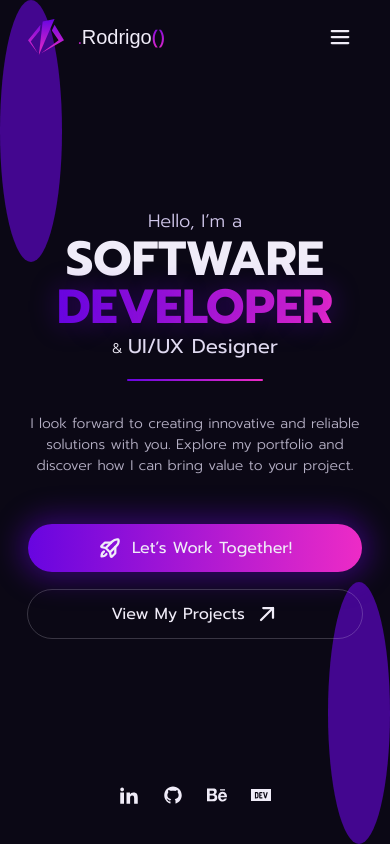
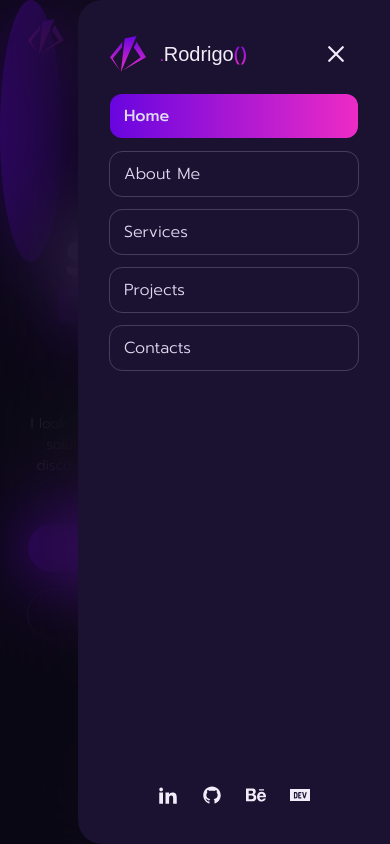
Before and after one commit to rodrigsmor/portfolio, a Next.js app: page /en-US in a window 390 px wide. Both pictures are taken after a click on the button 340 px from the left and 37 px from the top of the page. Shown: the top 844 px of the page. Built offline with nearby package versions, Linux system fonts and the light colour scheme; a web font is replaced by a local one.

Commit message:
:sparkles: feat: develops mobile sidebar with transition

```diff
--- a/components/layout/header/header.module.css
+++ b/components/layout/header/header.module.css
@@ -14,7 +14,7 @@
     display: none;
   }
 
-  &.scrolled {
+  &:global(.scrolled) {
     /* box-shadow: var(--shadow-primary-main); */
     backdrop-filter: blur(20px);
     background: color-mix(in srgb, var(--typography-extralight) 10%, transparent);
@@ -50,6 +50,14 @@
 @media (min-width: 1024px) {
   .header {
     padding: 0 7.84dvw;
+
+    &:global(.scrolled) {
+      height: 4.25rem;
+      border-radius: 1.125rem;
+      inset: 1.75rem auto auto;
+      width: calc(100dvw - 3.5rem);
+      padding: 0 calc(7.84dvw - 1.75rem);
+    }
   }
 
   .header > :global(.outline-select),
@@ -61,14 +69,3 @@
     display: none;
   }
 }
-
-@media (min-width: 1024px) {
-  .header {
-    &.scrolled {
-      height: 4.25rem;
-      border-radius: 1.125rem;
-      inset: 1.75rem auto auto;
-      width: calc(100dvw - 3.5rem);
-    }
-  }
-}
--- a/components/layout/header/index.tsx
+++ b/components/layout/header/index.tsx
@@ -5,37 +5,25 @@ import { List } from 'phosphor-react';
 import { Logo } from '@/components/textual/logo';
 import { IconButton } from '@/components/buttons/icon-button';
 import { OutlineSelect } from '../../forms/outline-select/index';
-import { navbarSections } from '@/utils/consts/sections';
+import { navbarSections } from '@/consts/sections';
 import { NavbarTab } from '@/components/textual/navbar-tab';
-import { SectionsKey } from '@/utils/@types/sections';
-import { useEffect, useRef } from 'react';
+import { useScroll } from '@/hooks/useScrollNavigation';
+import { MobileSidebar } from '../mobile-sidebar';
+
+import { useTransition } from '@/hooks/useTransition';
 
 export function Header() {
-  const currentSection: SectionsKey = 'home';
-  const headerRef = useRef<HTMLElement>(null);
+  const { activeSection, isSticky } = useScroll();
 
-  useEffect(() => {
-    const checkScroll = () => {
-      if (!headerRef.current) return;
+  const [shouldRenderSidebar, toggleSidebarVisibility, isTransitioning] = useTransition(false, 300);
 
-      if (window.scrollY > 50) {
-        headerRef.current.classList.add(styles.scrolled);
-      } else {
-        headerRef.current.classList.remove(styles.scrolled);
-      }
-    };
-
-    checkScroll();
-
-    window.addEventListener('scroll', checkScroll);
-
-    return () => window.removeEventListener('scroll', checkScroll);
-  }, []);
+  const onClose = () => toggleSidebarVisibility(false);
 
   return (
-    <header ref={headerRef} className={`${styles.header}`}>
+    <>
+      <header className={`${styles.header} ${isSticky ? 'scrolled' : ''}`}>
         <Logo />
-      <IconButton onClick={() => { }}>
+        <IconButton onClick={() => toggleSidebarVisibility(true)}>
           <List size={24} weight="bold" />
         </IconButton>
         <nav className={`navbar ${styles.navbar}`}>
@@ -43,7 +31,7 @@ export function Header() {
             {navbarSections.map((item) => (
               <li key={item.value}>
                 <NavbarTab
-                isCurrent={currentSection === item.value}
+                  isCurrent={activeSection === item.value}
                   label={item.label}
                   value={item.value}
                 />
@@ -53,5 +41,12 @@ export function Header() {
         </nav>
         <OutlineSelect />
       </header>
+      {shouldRenderSidebar && (
+        <MobileSidebar
+          isOpen={isTransitioning}
+          onClose={onClose}
+        />
+      )}
+    </>
   );
 }
--- /dev/null
+++ b/components/layout/mobile-sidebar/index.tsx
@@ -0,0 +1,64 @@
+import { X } from 'phosphor-react';
+import { SocialLinks } from '../social-links';
+import styles from './mobile-sidebar.module.css';
+import { navbarSections } from '@/consts/sections';
+import { NavbarTab } from '@/components/textual/navbar-tab';
+import { useScroll } from '@/hooks/useScrollNavigation';
+import { IconButton } from '@/components/buttons/icon-button';
+import { Logo } from '@/components/textual/logo';
+
+interface MobileSidebarProps {
+  isOpen: boolean;
+  onClose: () => void;
+}
+
+export function MobileSidebar({ isOpen, onClose }: MobileSidebarProps) {
+  const { activeSection } = useScroll();
+
+  return (
+    <>
+      <div onClick={onClose} className={`${styles.backdropBlur} ${isOpen ? styles.show : ''} `} aria-hidden></div>
+      <aside
+        // ref={sidebarRef}
+        id="main-sidebar"
+        className={`${styles.sidebar} ${isOpen ? styles.show : ''}`}
+        aria-hidden={!isOpen}
+        aria-modal="true"
+        role="dialog"
+        aria-labelledby="sidebar-title"
+      >
+        <header className={styles.sidebarHeader}>
+          <h2 id="sidebar-title" className="sr-only">Menu de Navegação</h2>
+          <Logo />
+          <IconButton
+            onClick={onClose}
+            aria-label="Fechar menu"
+          >
+            <X size={24} aria-hidden="true" weight="bold" />
+          </IconButton>
+        </header>
+
+        <nav className={styles.sidebarNav}>
+          <ul role="list">
+            {navbarSections.map((section) => (
+              <li key={section.value}>
+                <NavbarTab
+                  isMobile
+                  isCurrent={activeSection === section.value}
+                  label={section.label}
+                  value={section.value}
+                  onClick={onClose}
+                />
+              </li>
+            ))}
+          </ul>
+        </nav>
+
+        <footer className={styles.sidebarFooter}>
+          <p className="sr-only">Our social media channels:</p>
+          <SocialLinks />
+        </footer>
+      </aside>
+    </>
+  );
+}
--- /dev/null
+++ b/components/layout/mobile-sidebar/mobile-sidebar.module.css
@@ -0,0 +1,96 @@
+.sidebar {
+  display: flex;
+  flex-direction: column;
+  align-items: center;
+  z-index: 11;
+  height: 100dvh;
+  width: 80dvw;
+  position: fixed;
+  gap: 1.125rem;
+  inset: 0 -80dvw 0 auto;
+  padding: 2rem;
+  transition: all .3s ease;
+  border-radius: 1.5rem 0 0 1.5rem;
+  justify-content: space-between;
+  background: var(--background-dark);
+
+  &.show {
+    inset: 0 0 0 auto;
+  }
+}
+
+.backdropBlur {
+  pointer-events: none;
+  height: 100dvh;
+  width: 100dvw;
+  position: fixed;
+  inset: 0 0 0 0;
+  z-index: 10;
+  opacity: 0;
+  transition: all .3s ease;
+  backdrop-filter: blur(40px);
+  background: color-mix(in srgb, var(--background-extradark) 40%, transparent);
+
+  &.show {
+    opacity: 1;
+  }
+}
+
+.sidebarHeader {
+  display: flex;
+  width: 100%;
+  display: flex;
+  max-width: 100%;
+  align-items: center;
+  justify-content: space-between;
+
+  :global(#sidebar-title) {
+    visibility: hidden;
+    pointer-events: none;
+    position: absolute;
+    font-size: var(--font-h6);
+  }
+}
+
+.sidebarNav {
+  width: 100%;
+  min-width: 100%;
+  height: 100%;
+  display: flex;
+  align-items: center;
+  flex-direction: column;
+  list-style: none;
+
+  > ul {
+    gap: .875rem;
+    width: 100%;
+    max-width: 100%;
+    display: flex;
+    flex-direction: column;
+    list-style: none;
+
+    > li {
+      min-width: 100%;
+    }
+  }
+}
+
+.sidebarFooter {
+  display: flex;
+  align-items: center;
+  flex-direction: column;
+
+  :global(.sr-only) {
+    visibility: hidden;
+  }
+}
+
+@media (min-width: 1024px) {
+  .sidebar {
+    display: none;
+  }
+
+  .show {
+    display: none;
+  }
+}
--- a/components/sections/projects/projects.module.css
+++ b/components/sections/projects/projects.module.css
@@ -1,8 +1,9 @@
 .projectsContainer {
   width: 100%;
   gap: 4.25rem;
+  display: flex;
   max-width: 100%;
-  display: flex;
+  min-height: 100dvh;
   position: relative;
   height: max-content;
   align-items: center;
--- a/components/textual/navbar-tab/index.tsx
+++ b/components/textual/navbar-tab/index.tsx
@@ -8,16 +8,19 @@ interface NavbarTabProps {
   value: SectionsKey;
   label: string;
   isCurrent: boolean;
+  isMobile?: boolean;
+  onClick?: () => void;
 }
 
-export function NavbarTab({ isCurrent, label, value }: NavbarTabProps) {
-  const {t} = useTranslate();
+export function NavbarTab({ isCurrent, label, value, isMobile, onClick }: NavbarTabProps) {
+  const { t } = useTranslate();
 
   return (
     <a
       href={`#${value}`}
       aria-current={isCurrent ? 'page' : 'false'}
-      className={styles.navbarTab}
+      className={`${styles.navbarTab} ${isMobile ? 'mobileView' : ''}`}
+      {...(onClick ? { onClick } : {})}
     >
       {t(label as PathToDot<Dictionary>)}
     </a>
--- a/components/textual/navbar-tab/navbar.module.css
+++ b/components/textual/navbar-tab/navbar.module.css
@@ -8,6 +8,7 @@
   align-items: center;
   text-decoration: none;
   justify-content: center;
+  transition: all .3s ease-in-out;
   font-size: var(--font-h6);
   color: var(--typography-light);
   font-weight: var(--font-regular);
@@ -37,4 +38,33 @@
   &:not(&[aria-current="page"]):hover {
     color: color-mix(in srgb, var(--typography-extralight) 50%, transparent);
   }
+
+  &:global(.mobileView) {
+    width: 100%;
+    min-width: 100%;
+    height: 2.75rem;
+    text-align: start;
+    display: flex;
+    justify-content: flex-start;
+    align-items: center;
+    border-radius: .75rem;
+    flex-direction: row;
+    padding: 0 .875rem;
+    outline: 1px solid color-mix(in srgb, var(--typography-extralight) 20%, transparent);
+
+    &::after {
+      display: none;
+    }
+
+    &[aria-current="page"]  {
+      font-weight: var(--font-semibold);
+      outline: 0px solid transparent;
+      background: var(--gradient-primaryToSecondary-x-main);
+    }
+
+    &:not(&[aria-current="page"]):hover {
+      color: var(--typography-extralight);
+      background-color: color-mix(in srgb, var(--typography-extralight) 10%, transparent);
+    }
+  }
 }
--- /dev/null
+++ b/utils/hooks/useTransition.tsx
@@ -0,0 +1,39 @@
+import { useState, useEffect } from 'react';
+
+export const useTransition = (initialState: boolean, duration: number = 300) => {
+  const [isOpen, setIsOpen] = useState(initialState);
+  const [shouldRender, setShouldRender] = useState(initialState);
+  const [isTransitioning, setIsTransitioning] = useState(initialState);
+
+  useEffect(() => {
+    let timeoutId: ReturnType<typeof setTimeout>;
+    let frameId: number;
+
+    const toggleRender = () => {
+      if (isOpen) {
+        setShouldRender(true);
+
+        frameId = requestAnimationFrame(() => {
+          frameId = requestAnimationFrame(() => {
+            setIsTransitioning(true);
+          });
+        });
+      } else {
+        setIsTransitioning(false);
+
+        timeoutId = setTimeout(() => {
+          setShouldRender(false);
+        }, duration);
+      }
+    };
+
+    toggleRender();
+
+    return () => {
+      if (timeoutId) clearTimeout(timeoutId);
+      if (frameId) cancelAnimationFrame(frameId);
+    };
+  }, [isOpen, duration]);
+
+  return [shouldRender, setIsOpen, isTransitioning] as const;
+};
```
Lines whose indentation alone changed are shown as unchanged.
